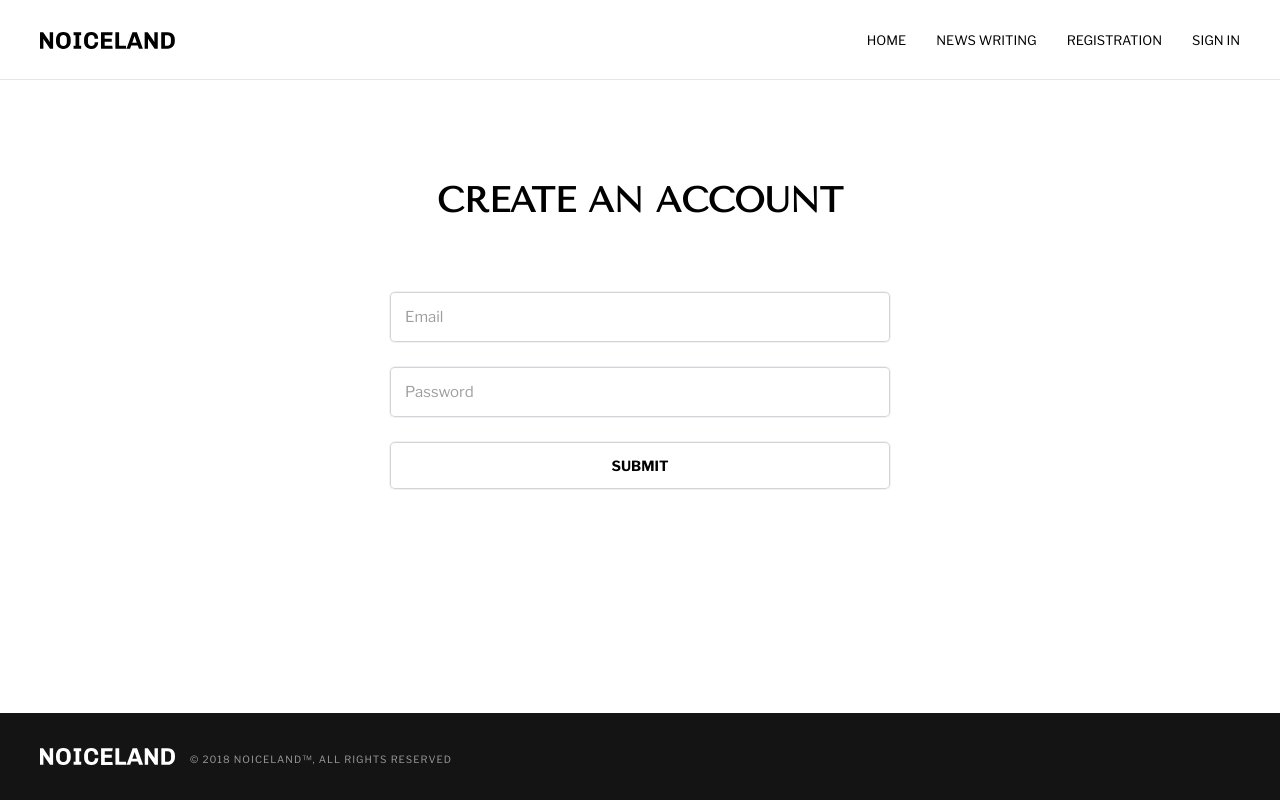
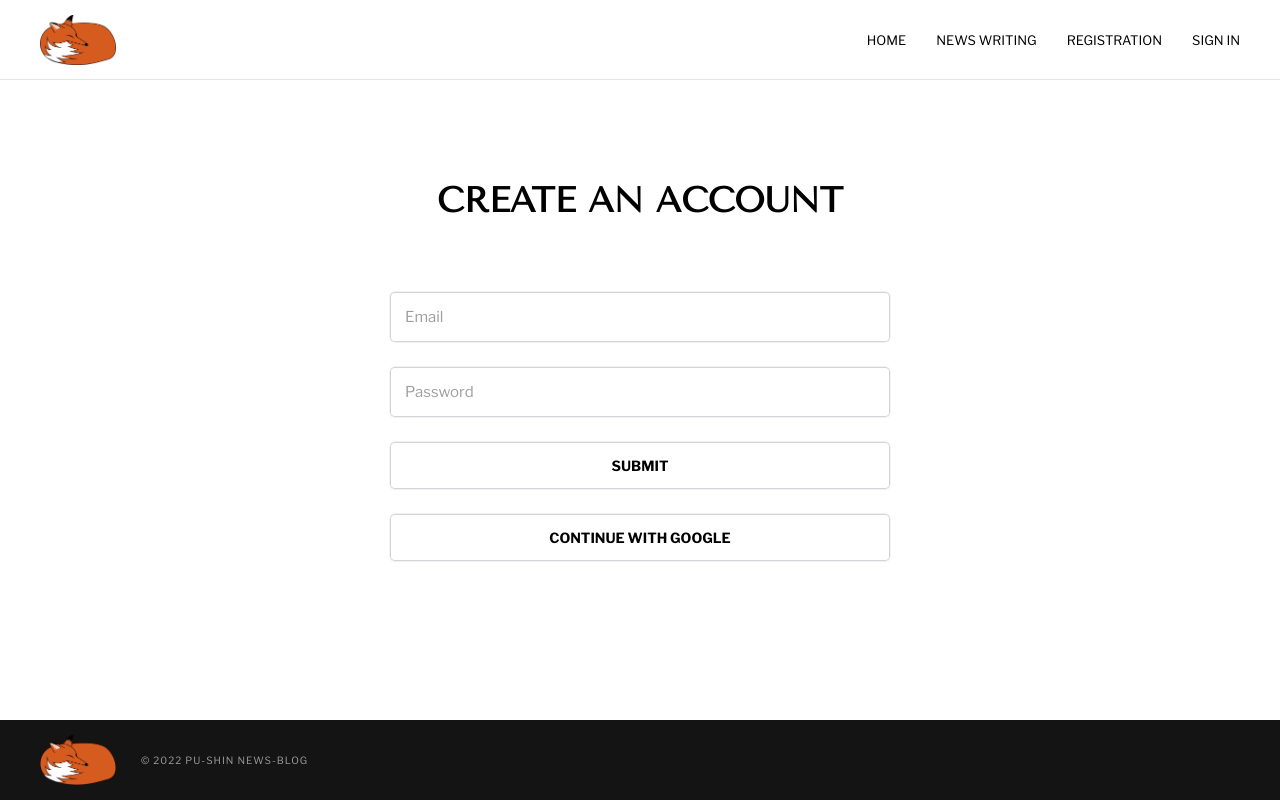
Before and after one commit to pu-shin/news-blog, a Vue app: page /registration in a window 1280 px wide. Built offline with nearby package versions, Linux system fonts and the light colour scheme; no server answers; the database is empty; a web font is replaced by a local one.

Commit message:
implement email verification, add popup

```diff
--- a/src/App.vue
+++ b/src/App.vue
@@ -9,11 +9,17 @@
     </main>
     <the-footer></the-footer>
   </div>
+  <transition name="fade-popup">
+    <app-popup v-if="isActivePopup"
+      >we have sent you a confirmation email</app-popup
+    >
+  </transition>
 </template>
 
 <script>
 import TheHeader from "@/components/TheHeader.vue";
 import TheFooter from "@/components/TheFooter.vue";
+import AppPopup from "@/components/AppPopup.vue";
 import { mapActions, mapState } from "vuex";
 
 export default {
@@ -28,11 +34,12 @@ export default {
     ...mapActions(["unloadNews"]),
   },
   computed: {
-    ...mapState(["loading"]),
+    ...mapState(["loading", "isActivePopup"]),
   },
   components: {
     TheHeader,
     TheFooter,
+    AppPopup,
   },
 };
 </script>
--- /dev/null
+++ b/src/components/AppPopup.vue
@@ -0,0 +1,37 @@
+<template>
+  <div class="pop-up">
+    <span><slot></slot></span>
+  </div>
+</template>
+
+<script>
+export default {};
+</script>
+
+
+<style scoped lang="scss">
+.pop-up {
+  position: fixed;
+  border-radius: 4px;
+  min-width: 290px;
+  background-color: rgba(000, 000, 000, 0.8);
+  bottom: 23%;
+  left: 50%;
+  padding: 15px;
+  transform: translateX(-50%);
+  text-align: center;
+  @media (max-width: 480px) {
+    padding: 10px;
+  }
+  span {
+    font-weight: 600;
+    font-size: 14px;
+    color: #ffffff;
+    text-transform: uppercase;
+    width: 100%;
+    @media (max-width: 480px) {
+      font-size: 12px;
+    }
+  }
+}
+</style>
--- a/src/components/TheFooter.vue
+++ b/src/components/TheFooter.vue
@@ -3,10 +3,10 @@
     <div class="footer__container">
       <div class="footer__title title-footer">
         <div class="title-footer__image">
-          <img src="../assets/logo/logo-white.svg" alt="logo" />
+          <img src="../assets/logo/reineke.png" alt="logo" />
         </div>
         <div class="title-footer__label label">
-          <span>© 2018 Noiceland™, all rights reserved</span>
+          <span>© 2022 Pu-shin news-blog</span>
         </div>
       </div>
     </div>
--- a/src/components/TheHeader.vue
+++ b/src/components/TheHeader.vue
@@ -2,7 +2,7 @@
   <header class="header" :class="{ 'menu-open': openMenu }">
     <div class="header__container">
       <div class="header__logo">
-        <img src="../assets/logo/logo-black.svg" alt="logo" />
+        <img src="../assets/logo/reineke.png" alt="logo" />
       </div>
       <nav class="header__navigation">
         <router-link to="/" class="header__title">Home</router-link>
@@ -38,28 +38,34 @@
 
 <script>
 import { getAuth, onAuthStateChanged, signOut } from "firebase/auth";
+import AppPopup from "@/components/AppPopup.vue";
+import { mapState, mapMutations } from "vuex";
 
 export default {
   mounted() {
-    onAuthStateChanged(getAuth(), (user) => {
+    const auth = getAuth();
+    onAuthStateChanged(auth, (user) => {
       if (user) {
-        localStorage.setItem("auth", "true");
-        this.isLoggedIn = JSON.parse(localStorage.getItem("auth"));
+        if (user.emailVerified) {
+          localStorage.setItem("auth", "true");
+          this.setEmailVerified(JSON.parse(localStorage.getItem("auth")));
+        }
       } else {
         localStorage.setItem("auth", "false");
-        this.isLoggedIn = JSON.parse(localStorage.getItem("auth"));
+        this.setEmailVerified(JSON.parse(localStorage.getItem("auth")));
       }
     });
   },
   data() {
     return {
-      isLoggedIn: JSON.parse(localStorage.getItem("auth")) || false,
       openMenu: false,
     };
   },
   methods: {
+    ...mapMutations(["setEmailVerified"]),
     handleSignOut() {
-      signOut(getAuth()).then(() => {
+      const auth = getAuth();
+      signOut(auth).then(() => {
         this.$router.push("/");
       });
     },
@@ -70,6 +76,12 @@ export default {
       this.openMenu = false;
     },
   },
+  computed: {
+    ...mapState(["isLoggedIn"]),
+  },
+  components: {
+    AppPopup,
+  },
 };
 </script>
 
--- a/src/router/index.js
+++ b/src/router/index.js
@@ -41,10 +41,15 @@ function getCurrentUser() {
 			getAuth(),
 			(user) => {
 				removeListener();
-				resolve(user);
+				if (!user)
+					resolve(user)
+				else {
+					resolve(user.emailVerified)
+				}
 			},
 			reject
 		)
+
 	})
 }
 
@@ -53,7 +58,7 @@ router.beforeEach(async (to, from, next) => {
 		if (await getCurrentUser()) {
 			next();
 		} else {
-			next("/sign-in");
+			next("/registration");
 		}
 	} else {
 		next();
--- a/src/store/index.js
+++ b/src/store/index.js
@@ -8,6 +8,8 @@ export default createStore({
 			news: [],
 			loading: false,
 			dataLength: null,
+			isLoggedIn: JSON.parse(localStorage.getItem("auth")),
+			isActivePopup: false,
 		}
 	},
 	getters: {
@@ -21,6 +23,15 @@ export default createStore({
 		},
 		showLoader(state, payload) {
 			state.loading = payload;
+		},
+		setEmailVerified(state, payload) {
+			state.isLoggedIn = payload;
+		},
+		changePopupProperty(state, payload) {
+			state.isActivePopup = true;
+			setTimeout(() => {
+				state.isActivePopup = false;
+			}, 3000);
 		},
 	},
 
@@ -44,7 +55,6 @@ export default createStore({
 			}
 		},
 
-
 		setNews({ commit }, amount) {
 			const db = getDatabase();
 			const recentPostsRef = query(ref(db, 'news/'), limitToLast(amount));
@@ -60,6 +70,7 @@ export default createStore({
 				commit('showLoader', false)
 			});
 		},
+
 		getNewsLength({ commit }) {
 			const db = getDatabase();
 			const recentPostsRef = query(ref(db, 'news/'));
--- a/src/styles/footer.scss
+++ b/src/styles/footer.scss
@@ -1,20 +1,36 @@
 .footer {
-	padding: 35px 0px 35px 0px;
 	background-color: #141414;
-	@media (max-width: 479.98px) {
-	padding: 25px 0px 25px 0px;
+	&__container {
+	display: flex;
+	min-height: 80px;
+	align-items: center;
+	@media (max-width: 480px) {
+			min-height: 50px;
+		}
 	}
-	&__container {
-	}
-
 }
 
 .title-footer {
 	display: flex;
 	flex-wrap: wrap;
-	gap: 15px;
-	align-items: end;
-	&__image {}
+	gap: 25px;
+	align-items: center;
+	&__image {
+		height: 50px;
+		width: auto;
+		@media (max-width: 480px) {
+		display: none;
+		font-size:5px;
+	}
+		img {
+			height: 100%;
+			width: 100%;
+		}
+	}
 
-	&__label {}
+	&__label {
+	@media (max-width: 480px) {
+			font-size: 8px;
+		}
+	}
 }
--- a/src/styles/header.scss
+++ b/src/styles/header.scss
@@ -15,9 +15,23 @@
 		min-height: 80px;
 		align-items: center;
 		column-gap: 30px;
+		@media (max-width: 480px) {
+			min-height: 50px;
+			}
+		}
+
+
+	&__logo {
+		height: 50px;
+		width: auto;
+		@media (max-width: 480px) {
+			height: 35px;
+		}
 	}
-
-	&__logo {}
+		img {
+			height: 100%;
+			width: 100%;
+		}
 
 	&__navigation {
 		display: inline-flex;
--- a/src/views/Registration.vue
+++ b/src/views/Registration.vue
@@ -19,13 +19,24 @@
         <button class="registration__button button" @click="registration">
           Submit
         </button>
+        <button class="sign-in__button button" @click="signInWithGoogle">
+          Continue with google
+        </button>
       </div>
     </div>
   </section>
 </template>
 
 <script>
-import { getAuth, createUserWithEmailAndPassword } from "firebase/auth";
+import {
+  getAuth,
+  createUserWithEmailAndPassword,
+  GoogleAuthProvider,
+  signInWithPopup,
+  sendEmailVerification,
+  signOut,
+} from "firebase/auth";
+import { mapMutations } from "vuex";
 
 export default {
   data() {
@@ -36,12 +47,18 @@ export default {
     };
   },
   methods: {
+    ...mapMutations(["changePopupProperty"]),
     registration() {
       const auth = getAuth();
       createUserWithEmailAndPassword(auth, this.email, this.password)
         .then((data) => {
           console.log("Successfully registered!");
-          this.$router.push("/");
+          sendEmailVerification(auth.currentUser).then(() => {
+            console.log("Email verification sent!");
+          });
+          signOut(auth);
+          this.changePopupProperty();
+          this.$router.push("/sign-in");
         })
         .catch((error) => {
           console.log(error.message);
@@ -61,6 +78,21 @@ export default {
           }
         });
     },
+    signInWithGoogle() {
+      const auth = getAuth();
+      const provider = new GoogleAuthProvider();
+      provider.setCustomParameters({
+        prompt: "select_account",
+      });
+      signInWithPopup(auth, provider)
+        .then((result) => {
+          console.log("Successfully signet in!");
+          this.$router.push("/");
+        })
+        .catch((error) => {
+          console.log(error);
+        });
+    },
   },
 };
 </script>
--- a/src/views/SignIn.vue
+++ b/src/views/SignIn.vue
@@ -17,21 +17,15 @@
         />
         <p class="sign-in__message message" v-if="errMsg">{{ errMsg }}</p>
         <button class="sign-in__button button" @click="login">Submit</button>
-        <button class="sign-in__button button" @click="signInWithGoogle">
-          Sign In With Google
-        </button>
       </div>
     </div>
   </section>
 </template>
 
 <script>
-import {
-  getAuth,
-  signInWithEmailAndPassword,
-  GoogleAuthProvider,
-  signInWithPopup,
-} from "firebase/auth";
+import { getAuth, signInWithEmailAndPassword, signOut } from "firebase/auth";
+import { mapMutations, mapState } from "vuex";
+
 export default {
   data() {
     return {
@@ -41,10 +35,14 @@ export default {
     };
   },
   methods: {
+    ...mapMutations(["setEmailVerified"]),
     login() {
       const auth = getAuth();
       signInWithEmailAndPassword(auth, this.email, this.password)
         .then((data) => {
+          if (!auth.currentUser.emailVerified) signOut();
+          localStorage.setItem("auth", "true");
+          this.setEmailVerified(JSON.parse(localStorage.getItem("auth")));
           console.log("Successfully signet in!");
           this.$router.push("/");
         })
@@ -60,24 +58,9 @@ export default {
               this.errMsg = "* Incorrect password";
               break;
             default:
-              this.errMsg = "* Email or password was incorrect";
+              this.errMsg = "* Confirm email address";
               break;
           }
-        });
-    },
-    signInWithGoogle() {
-      const auth = getAuth();
-      const provider = new GoogleAuthProvider();
-      provider.setCustomParameters({
-        prompt: "select_account",
-      });
-      signInWithPopup(auth, provider)
-        .then((result) => {
-          console.log("Successfully signet in!");
-          this.$router.push("/");
-        })
-        .catch((error) => {
-          console.log(error);
         });
     },
   },
```
Also changed, not shown: src/assets/logo/reineke.png (added).
